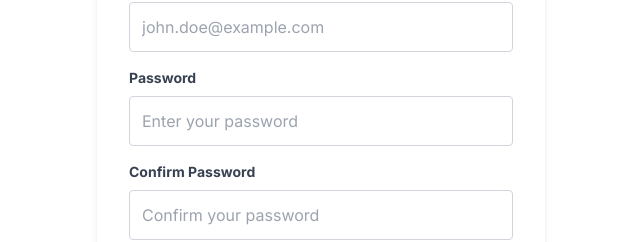
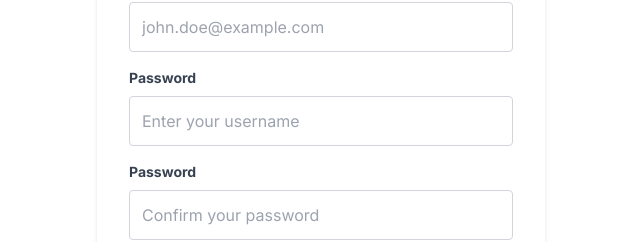
Before and after one commit to Abhilashajayan/With-You, a Next.js app in the folder client/: page /emailauth in a window 1280 px wide. Shown: the part 331-573 px from the top of the page, without its empty margins (319-959 px from the left). Built offline with nearby package versions, Linux system fonts and the light colour scheme.

Commit message:
the ui reg connection to the backend

```diff
--- a/client/app/(auth)/emailauth/page.tsx
+++ b/client/app/(auth)/emailauth/page.tsx
@@ -1,6 +1,36 @@
-import React from 'react'
+import React from 'react';
+import  { useState } from 'react';
+import { useForm } from 'react-hook-form';
 
-export default function page() {
+interface FormData {
+  username: string;
+  email: string;
+  password: string;
+}
+
+const  page:React.FC = () => {
+  const { register, handleSubmit, formState: { errors } } = useForm<FormData>();
+
+  const onSubmit = async (data: FormData):Promise<any> => {
+    try {
+      const response = await fetch('/api/submit', {
+        method: 'POST',
+        headers: { 'Content-Type': 'application/json' },
+        body: JSON.stringify(data),
+      });
+      if (!response.ok) {
+        throw new Error('Network response was not ok');
+      }
+      const responseData = await response.json();
+      if (responseData.success) {
+        console.log('Form submitted successfully!');
+      } else {
+        console.error('Form submission failed:', responseData.error);
+      }
+    } catch (error) {
+      console.error('Error submitting form:', error);
+    }
+  };
   return (
     <>
       <div className="flex items-center justify-center bg-white min-h-screen">
@@ -12,7 +42,7 @@ export default function page() {
               className="w-full h-full object-cover"
             />
           </div>
-          <form>
+          <form onSubmit={handleSubmit(onSubmit)}>
             <div className="mb-4">
               <label
                 htmlFor="email"
@@ -21,6 +51,7 @@ export default function page() {
                 Email
               </label>
               <input
+               {...register('email', { required: 'Email is required', maxLength: 255 })}
                 type="email"
                 id="email"
                 name="email"
@@ -37,10 +68,11 @@ export default function page() {
                 Password
               </label>
               <input
-                type="password"
-                id="password"
-                name="password"
-                placeholder="Enter your password"
+                 {...register('username', { required: 'Name is required', maxLength: 255 })}
+                type="username"
+                id="username"
+                name="username"
+                placeholder="Enter your username"
                 className="border border-gray-300 text-black rounded p-3 w-full focus:outline-none focus:ring focus:border-blue-300"
               />
             </div>
@@ -50,9 +82,10 @@ export default function page() {
                 htmlFor="confirmPassword"
                 className="block text-black text-gray-700 text-sm font-bold mb-2"
               >
-                Confirm Password
+                 Password
               </label>
               <input
+                 {...register('password', { required: 'Password is required', maxLength: 255 })}
                 type="password"
                 id="confirmPassword"
                 name="confirmPassword"
@@ -74,3 +107,6 @@ export default function page() {
     </>
   );
 }
+
+
+export default page;
--- a/client/components/Layout.tsx
+++ b/client/components/Layout.tsx
@@ -9,10 +9,11 @@ interface LayoutProps {
 const Layouts: React.FC<LayoutProps> = ({ children }) => {
   return (
     <div className="h-screen flex flex-row justify-start">
-
       <Sidebar />
       <div className="bg-primary flex-1 p-4 bg-white text-black">
-      <Navbar/>{children}</div>
+        <Navbar />
+        {children}
+      </div>
     </div>
   );
 };
--- a/client/package.json
+++ b/client/package.json
@@ -27,6 +27,7 @@
     "react": "^18.2.0",
     "react-apexcharts": "^1.4.1",
     "react-dom": "^18.2.0",
+    "react-hook-form": "^7.50.1",
     "react-icons": "^5.0.1",
     "react-otp-input": "^3.1.1",
     "react-router-dom": "^6.22.1",
```
Also changed, not shown: client/app/admin/Users/page.tsx (+5 -7 lines), client/components/Table.tsx (+14 -5 lines), 1 other file (tests, documents, lock files or other folders).
